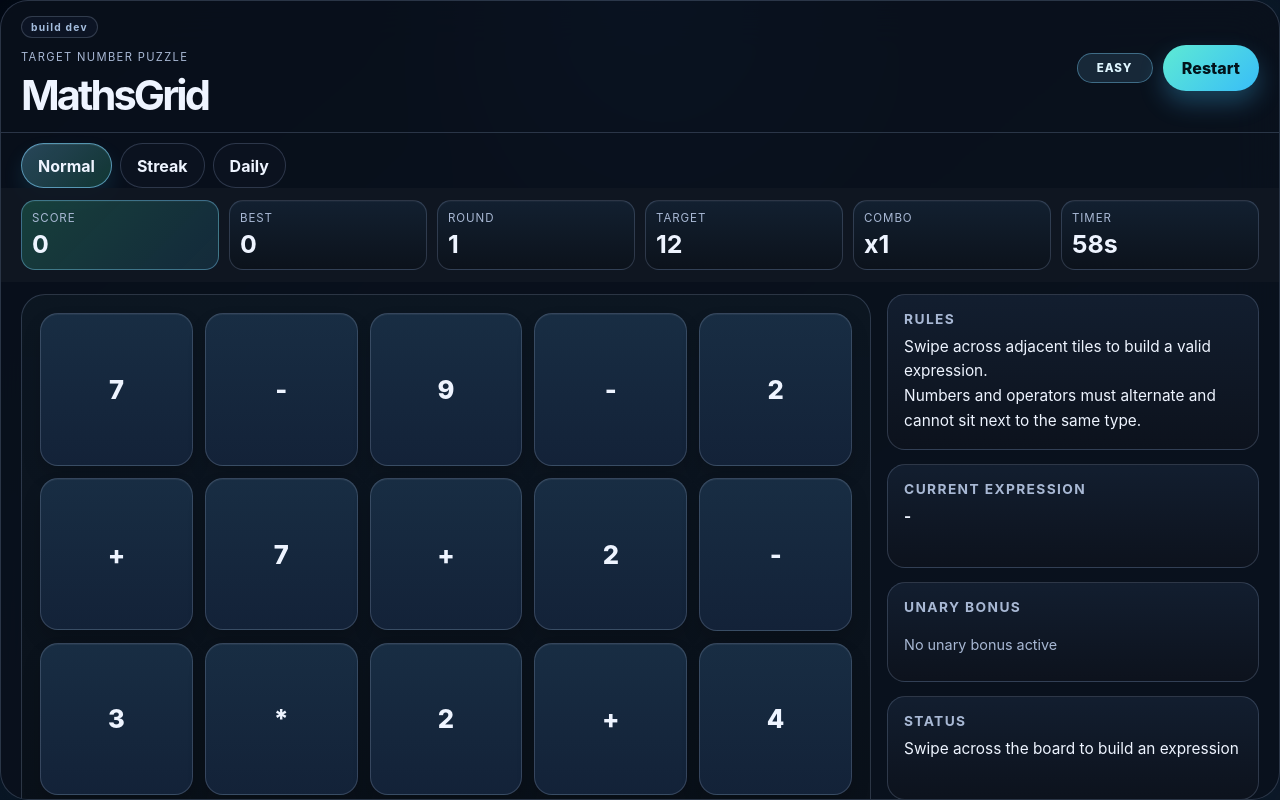
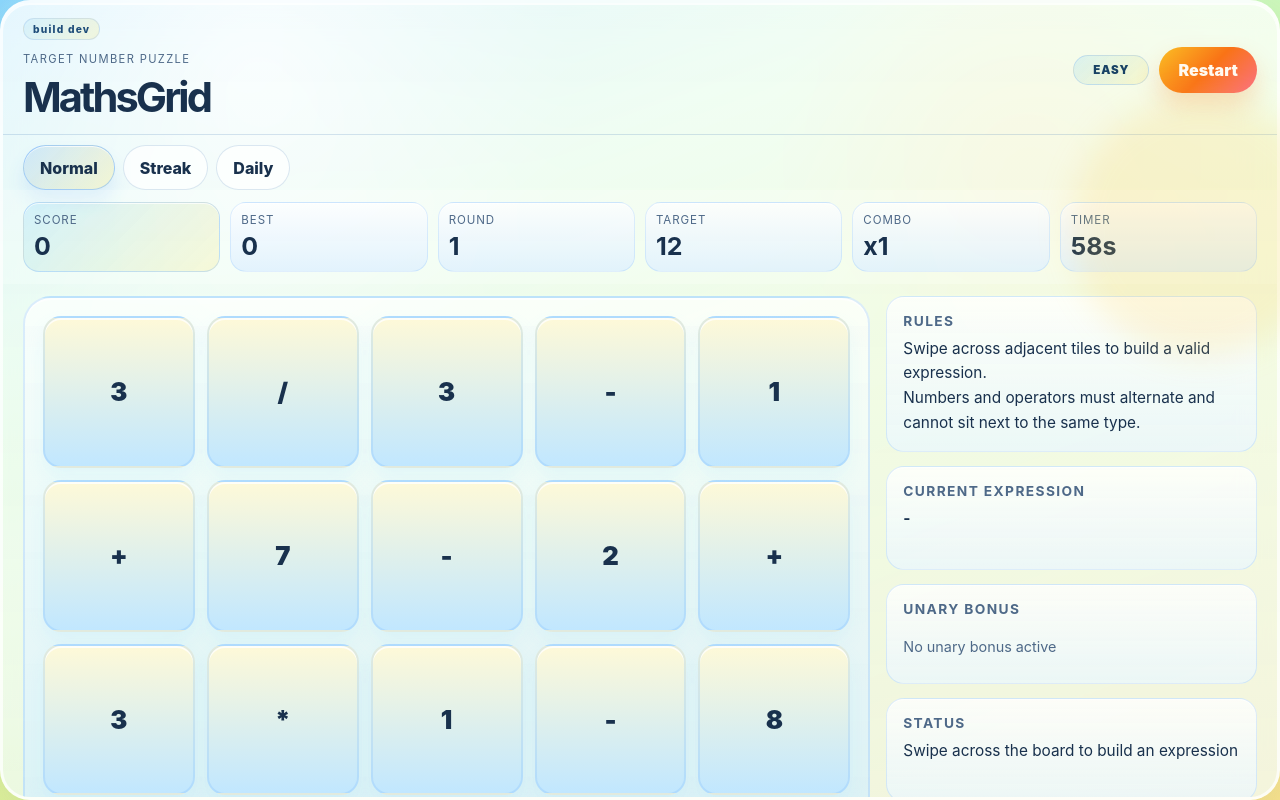
Before and after one commit to stevenappleyard72-cpu/maths-grid, a website built with Vite: page index.html in a window 1280 px wide. Both pictures are taken after a click on the button "Start game". Built offline with nearby package versions, Linux system fonts and the light colour scheme.

Commit message:
Polish game presentation and gameplay flow

```diff
--- a/src/gameEngine.js
+++ b/src/gameEngine.js
@@ -193,12 +193,26 @@
 
     const value = safeEvaluate(expression);
     if (value !== null && value >= minTarget && value <= maxTarget) {
-      return { expression, target: value };
+      const unaryOptions = getUnaryOptions();
+      const unaryBonus = randomFn() < 0.35 ? (() => {
+        const chosen = randomFrom(unaryOptions, randomFn);
+        return { operation: chosen, label: getUnaryLabel(chosen) };
+      })() : null;
+      return {
+        expression,
+        target: value,
+        unaryBonus,
+      };
     }
   }
 
   const fallbackExpression = '8+6*2';
-  return { expression: fallbackExpression, target: safeEvaluate(fallbackExpression) || 20 };
+  const fallbackTarget = safeEvaluate(fallbackExpression) || 20;
+  return {
+    expression: fallbackExpression,
+    target: fallbackTarget,
+    unaryBonus: { operation: 'square', label: getUnaryLabel('square') },
+  };
 }
 
 export function createBoardState(mode = MODES.normal, dateKey = getDailyKey(), round = 1) {
@@ -211,7 +225,7 @@
     return { board: [], target: 20, pathLength: difficulty.pathLength };
   }
 
-  const { expression, target } = generateExpressionForSeed(
+  const { expression, target, unaryBonus } = generateExpressionForSeed(
     randomFn,
     difficulty.pathLength,
     difficulty.minTarget,
@@ -246,5 +260,12 @@
     }
   }
 
-  return { board, target, expression, dailyKey: dateKey, pathLength: difficulty.pathLength };
+  return {
+    board,
+    target,
+    expression,
+    dailyKey: dateKey,
+    pathLength: difficulty.pathLength,
+    unaryBonus,
+  };
 }
--- a/src/main.js
+++ b/src/main.js
@@ -89,8 +89,8 @@
   state.statusMessage = 'Swipe across the board to build an expression';
   state.dragging = false;
 
-  if (state.round > 0 && state.round % 3 === 0) {
-    spawnUnaryBonus();
+  if (boardState.unaryBonus) {
+    spawnUnaryBonus(boardState.unaryBonus);
   } else {
     state.unaryBonus = null;
     if (state.unaryTimerId) {
@@ -104,11 +104,12 @@
   renderUnaryButtons();
 }
 
-function spawnUnaryBonus() {
+function spawnUnaryBonus(forcedBonus = null) {
   if (state.gameEnded) return;
   const options = getUnaryOptions();
-  const chosen = options[Math.floor(Math.random() * options.length)];
-  state.unaryBonus = { operation: chosen, label: getUnaryLabel(chosen) };
+  const chosen = forcedBonus?.operation || options[Math.floor(Math.random() * options.length)];
+  const label = forcedBonus?.label || getUnaryLabel(chosen);
+  state.unaryBonus = { operation: chosen, label };
 
   if (state.unaryTimerId) {
     window.clearTimeout(state.unaryTimerId);
--- a/src/style.css
+++ b/src/style.css
@@ -1,19 +1,22 @@
 :root {
-  color-scheme: dark;
-  --bg: #07111f;
-  --bg-strong: #0b1323;
-  --panel: rgba(18, 27, 42, 0.92);
-  --panel-alt: rgba(13, 19, 31, 0.75);
-  --tile: #132238;
-  --tile-alt: #182d43;
-  --tile-selected: #f4b942;
-  --tile-selected-text: #1b1b1b;
-  --border: rgba(149, 171, 209, 0.24);
-  --text: #eef4ff;
-  --muted: #a8b8d4;
-  --success: #4ade80;
-  --error: #f87171;
-  --shadow: rgba(7, 17, 31, 0.4);
+  color-scheme: light;
+  --bg-top: #7dd3fc;
+  --bg-mid: #d9f99d;
+  --bg-bottom: #fde68a;
+  --panel: rgba(255, 255, 255, 0.76);
+  --panel-strong: rgba(255, 255, 255, 0.9);
+  --panel-alt: rgba(244, 250, 255, 0.88);
+  --tile: #fff9d8;
+  --tile-alt: #d8f3ff;
+  --tile-selected: #ffcb4d;
+  --tile-selected-text: #3d2b00;
+  --border: rgba(64, 120, 179, 0.2);
+  --text: #19314d;
+  --muted: #4e6988;
+  --success: #22c55e;
+  --error: #ef4444;
+  --shadow: rgba(44, 92, 155, 0.18);
+  --sky-glow: rgba(255, 255, 255, 0.55);
 }
 
 * {
@@ -27,9 +30,30 @@
   overflow: hidden;
   font-family: Inter, 'Segoe UI', sans-serif;
   background:
-    radial-gradient(circle at top, rgba(59, 130, 246, 0.18), rgba(8, 14, 24, 0) 25%),
-    linear-gradient(140deg, #020813 0%, #091726 40%, #0d1a2a 100%);
+    radial-gradient(circle at 20% 10%, rgba(255, 255, 255, 0.8), rgba(255, 255, 255, 0) 25%),
+    radial-gradient(circle at 80% 20%, rgba(255, 218, 120, 0.55), rgba(255, 218, 120, 0) 20%),
+    linear-gradient(160deg, var(--bg-top) 0%, #c7f9cc 28%, var(--bg-mid) 52%, var(--bg-bottom) 100%);
   color: var(--text);
+}
+
+body::before,
+body::after {
+  content: "";
+  position: fixed;
+  inset: auto auto 8% -6%;
+  width: 220px;
+  height: 220px;
+  border-radius: 50%;
+  background: rgba(255, 255, 255, 0.18);
+  filter: blur(16px);
+  pointer-events: none;
+}
+
+body::after {
+  inset: 12% -4% auto auto;
+  width: 260px;
+  height: 260px;
+  background: rgba(255, 203, 77, 0.18);
 }
 
 body {
@@ -65,10 +89,10 @@
 
 .home-card {
   width: min(520px, 100%);
-  background: rgba(11, 18, 29, 0.92);
-  border: 1px solid var(--border);
-  border-radius: 28px;
-  box-shadow: 0 28px 80px rgba(2, 6, 18, 0.52);
+  background: linear-gradient(180deg, rgba(255,255,255,0.88), rgba(255,255,255,0.72));
+  border: 3px solid rgba(255,255,255,0.7);
+  border-radius: 32px;
+  box-shadow: 0 26px 60px rgba(63, 115, 183, 0.16), inset 0 2px 0 rgba(255,255,255,0.7);
   padding: 32px 28px;
 }
 
@@ -79,13 +103,13 @@
   margin-bottom: 12px;
   padding: 0.28rem 0.56rem;
   border-radius: 999px;
-  border: 1px solid rgba(148, 163, 184, 0.28);
-  background: rgba(15, 23, 42, 0.7);
-  color: rgba(191, 219, 254, 0.85);
+  border: 1px solid rgba(110, 149, 214, 0.2);
+  background: linear-gradient(135deg, rgba(125, 211, 252, 0.16), rgba(253, 224, 71, 0.18));
+  color: #1f4d7a;
   font-size: 0.64rem;
   letter-spacing: 0.12em;
   text-transform: lowercase;
-  font-weight: 700;
+  font-weight: 800;
 }
 
 .home-card h1 {
@@ -128,11 +152,11 @@
   height: 100%;
   display: flex;
   flex-direction: column;
-  background: rgba(10, 17, 28, 0.88);
-  border: 1px solid var(--border);
-  border-radius: 28px;
-  box-shadow: 0 24px 80px var(--shadow);
-  backdrop-filter: blur(22px);
+  background: linear-gradient(180deg, rgba(255,255,255,0.76), rgba(240,250,255,0.7));
+  border: 3px solid rgba(255,255,255,0.72);
+  border-radius: 30px;
+  box-shadow: 0 22px 70px rgba(83, 108, 157, 0.18), inset 0 2px 0 rgba(255,255,255,0.72);
+  backdrop-filter: blur(18px);
   overflow: hidden;
 }
 
@@ -158,11 +182,11 @@
   min-width: 76px;
   padding: 0.45rem 0.7rem;
   border-radius: 999px;
-  background: rgba(125, 211, 252, 0.12);
-  border: 1px solid rgba(125, 211, 252, 0.4);
-  color: #dff6ff;
+  background: linear-gradient(135deg, rgba(125, 211, 252, 0.22), rgba(253, 224, 71, 0.18));
+  border: 1px solid rgba(59, 130, 246, 0.2);
+  color: #184264;
   font-size: 0.72rem;
-  font-weight: 800;
+  font-weight: 900;
   letter-spacing: 0.08em;
   text-transform: uppercase;
 }
@@ -175,20 +199,20 @@
 }
 
 .mode-btn {
-  border: 1px solid var(--border);
-  background: rgba(13, 21, 34, 0.8);
+  border: 1px solid rgba(64, 120, 179, 0.18);
+  background: rgba(255, 255, 255, 0.7);
   color: var(--text);
   border-radius: 999px;
   padding: 0.7rem 1rem;
   cursor: pointer;
-  font-weight: 700;
+  font-weight: 800;
   transition: all 0.2s ease;
 }
 
 .mode-btn.is-active {
-  background: linear-gradient(135deg, rgba(125, 211, 252, 0.28), rgba(52, 211, 153, 0.2));
-  border-color: rgba(125, 211, 252, 0.6);
-  box-shadow: inset 0 1px 0 rgba(255,255,255,0.08), 0 10px 20px rgba(56, 189, 248, 0.12);
+  background: linear-gradient(135deg, rgba(96, 165, 250, 0.2), rgba(253, 224, 71, 0.22));
+  border-color: rgba(96, 165, 250, 0.45);
+  box-shadow: inset 0 1px 0 rgba(255,255,255,0.7), 0 12px 18px rgba(59, 130, 246, 0.12);
 }
 
 .eyebrow {
@@ -206,14 +230,14 @@
 }
 
 .restart-btn {
-  background: linear-gradient(135deg, #5eead4, #38bdf8);
-  color: #02131b;
+  background: linear-gradient(135deg, #fbbf24, #f97316, #fb7185);
+  color: #fffaf2;
   border: none;
   border-radius: 999px;
   padding: 0.8rem 1.2rem;
-  font-weight: 800;
+  font-weight: 900;
   cursor: pointer;
-  box-shadow: 0 12px 24px rgba(70, 196, 255, 0.28);
+  box-shadow: 0 12px 24px rgba(249, 115, 22, 0.22);
 }
 
 .stats {
@@ -221,7 +245,7 @@
   grid-template-columns: repeat(6, minmax(74px, 1fr));
   gap: 10px;
   padding: 12px 20px;
-  background: rgba(16, 24, 35, 0.9);
+  background: rgba(255, 255, 255, 0.2);
 }
 
 .stat-card {
@@ -229,15 +253,15 @@
   flex-direction: column;
   gap: 4px;
   padding: 10px 10px;
-  border-radius: 14px;
-  background: linear-gradient(180deg, rgba(19, 33, 50, 0.9), rgba(12, 18, 27, 0.9));
-  border: 1px solid var(--border);
-  box-shadow: inset 0 1px 0 rgba(255,255,255,0.03);
+  border-radius: 16px;
+  background: linear-gradient(180deg, rgba(255,255,255,0.72), rgba(219, 238, 255, 0.72));
+  border: 1px solid rgba(96, 165, 250, 0.18);
+  box-shadow: inset 0 1px 0 rgba(255,255,255,0.7);
 }
 
 .stat-card.accent {
-  background: linear-gradient(135deg, rgba(52, 211, 153, 0.22), rgba(56, 189, 248, 0.12));
-  border-color: rgba(125, 211, 252, 0.4);
+  background: linear-gradient(135deg, rgba(125, 211, 252, 0.24), rgba(253, 224, 71, 0.18));
+  border-color: rgba(59, 130, 246, 0.2);
 }
 
 .label {
@@ -270,25 +294,26 @@
   grid-template-columns: repeat(5, minmax(54px, 1fr));
   gap: 12px;
   height: 100%;
-  background: linear-gradient(180deg, rgba(13, 23, 35, 0.92), rgba(10, 16, 24, 0.9));
-  border: 1px solid var(--border);
-  border-radius: 24px;
+  background: linear-gradient(180deg, rgba(255,255,255,0.68), rgba(203,236,255,0.72));
+  border: 2px solid rgba(96, 165, 250, 0.2);
+  border-radius: 28px;
   padding: 18px;
   min-height: 0;
   touch-action: none;
   user-select: none;
   transition: box-shadow 0.2s ease, border-color 0.2s ease, transform 0.2s ease;
+  box-shadow: inset 0 2px 0 rgba(255,255,255,0.75);
 }
 
 .primary-btn {
-  background: linear-gradient(135deg, #7dd3fc, #34d399);
-  color: #04131c;
+  background: linear-gradient(135deg, #60a5fa, #34d399, #fbbf24);
+  color: #10233d;
   border: none;
   border-radius: 999px;
-  font-weight: 800;
+  font-weight: 900;
   padding: 0.85rem 1.3rem;
   cursor: pointer;
-  box-shadow: 0 18px 30px rgba(52, 211, 153, 0.24);
+  box-shadow: 0 18px 30px rgba(96, 165, 250, 0.2);
 }
 
 .board.success {
@@ -308,17 +333,17 @@
   width: 100%;
   aspect-ratio: 1;
   border-radius: 18px;
-  border: 1px solid rgba(156, 170, 198, 0.25);
-  background: linear-gradient(180deg, var(--tile-alt), var(--tile));
+  border: 2px solid rgba(96, 165, 250, 0.18);
+  background: linear-gradient(180deg, #fef9d8, #c1e7ff);
   color: var(--text);
   font-size: clamp(1.1rem, 1vw + 0.8rem, 2rem);
-  font-weight: 800;
+  font-weight: 900;
   display: grid;
   place-items: center;
   cursor: pointer;
   user-select: none;
   transition: transform 0.12s ease, border-color 0.12s ease, background 0.12s ease, box-shadow 0.12s ease;
-  box-shadow: inset 0 1px 0 rgba(255, 255, 255, 0.05), 0 10px 18px rgba(0,0,0,0.15);
+  box-shadow: inset 0 2px 0 rgba(255,255,255,0.8), 0 10px 18px rgba(125, 211, 252, 0.12);
 }
 
 .tile:hover {
@@ -327,11 +352,11 @@
 }
 
 .tile.selected {
-  background: linear-gradient(180deg, #f9d778, var(--tile-selected));
+  background: linear-gradient(180deg, #ffe387, #ffb703);
   color: var(--tile-selected-text);
-  border-color: rgba(255, 255, 255, 0.4);
+  border-color: rgba(255, 255, 255, 0.8);
   transform: scale(1.02);
-  box-shadow: 0 0 0 2px rgba(244, 185, 66, 0.16), 0 16px 24px rgba(244, 185, 66, 0.18);
+  box-shadow: 0 0 0 2px rgba(255, 183, 3, 0.18), 0 14px 24px rgba(255, 183, 3, 0.2);
 }
 
 .tile:focus-visible,
@@ -392,11 +417,12 @@
 }
 
 .info-card {
-  background: linear-gradient(180deg, rgba(19, 31, 48, 0.96), rgba(13, 19, 29, 0.96));
-  border: 1px solid var(--border);
+  background: linear-gradient(180deg, rgba(255,255,255,0.78), rgba(233,246,255,0.72));
+  border: 1px solid rgba(96, 165, 250, 0.2);
   border-radius: 18px;
   padding: 16px 16px;
   min-height: 104px;
+  box-shadow: inset 0 1px 0 rgba(255,255,255,0.72);
 }
 
 .info-card h2 {
@@ -471,8 +497,8 @@
   gap: 12px;
   padding: 10px 12px;
   border-radius: 12px;
-  background: rgba(18, 28, 42, 0.7);
-  border: 1px solid var(--border);
+  background: linear-gradient(180deg, rgba(255,255,255,0.8), rgba(216, 239, 255, 0.7));
+  border: 1px solid rgba(96, 165, 250, 0.18);
   color: var(--text);
 }
 
@@ -496,11 +522,11 @@
 
 .modal-card {
   width: min(420px, calc(100% - 24px));
-  background: rgba(12, 18, 29, 0.98);
-  border: 1px solid var(--border);
+  background: linear-gradient(180deg, rgba(255,255,255,0.96), rgba(235,246,255,0.96));
+  border: 2px solid rgba(96, 165, 250, 0.18);
   border-radius: 24px;
   padding: 28px 22px;
-  box-shadow: 0 28px 80px rgba(2, 6, 18, 0.56);
+  box-shadow: 0 28px 80px rgba(59, 130, 246, 0.15);
 }
 
 .modal-card h2 {
```
